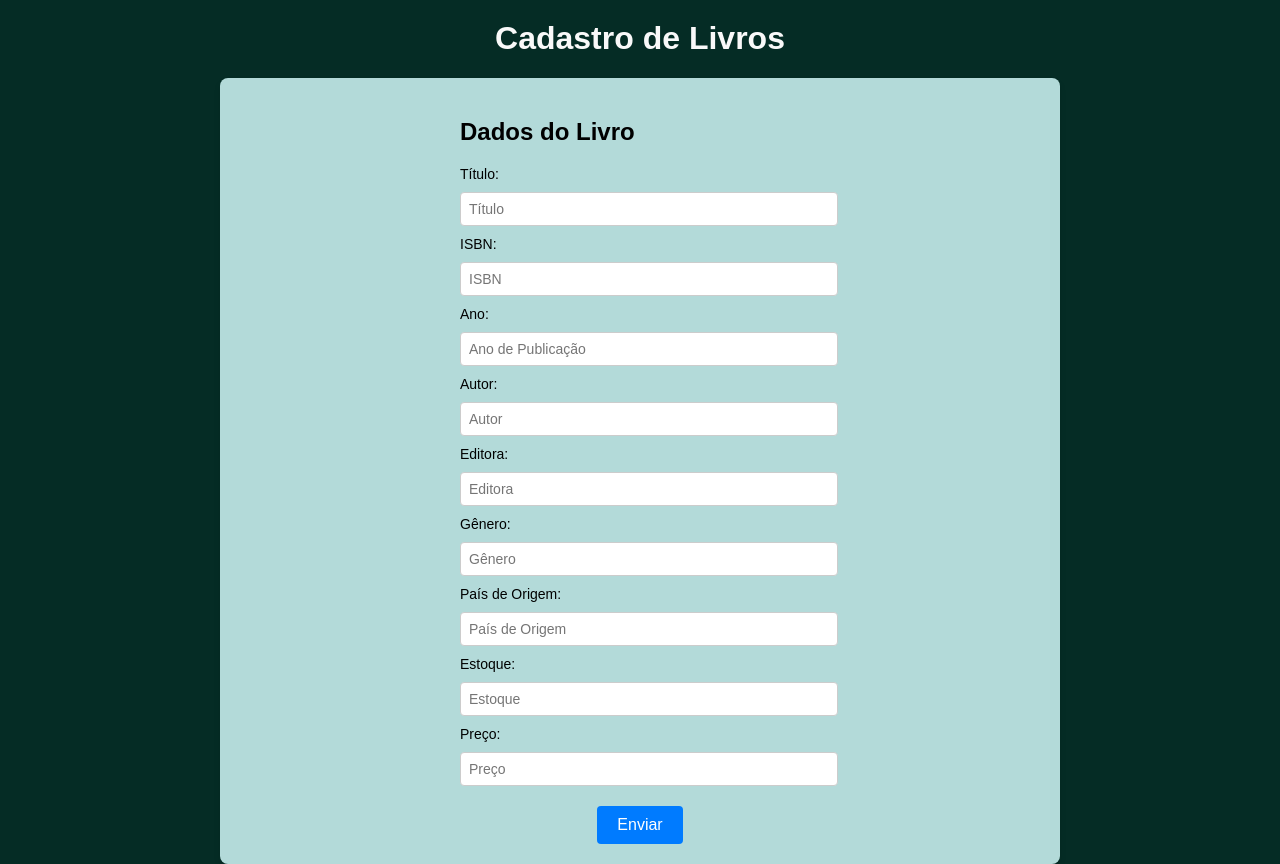
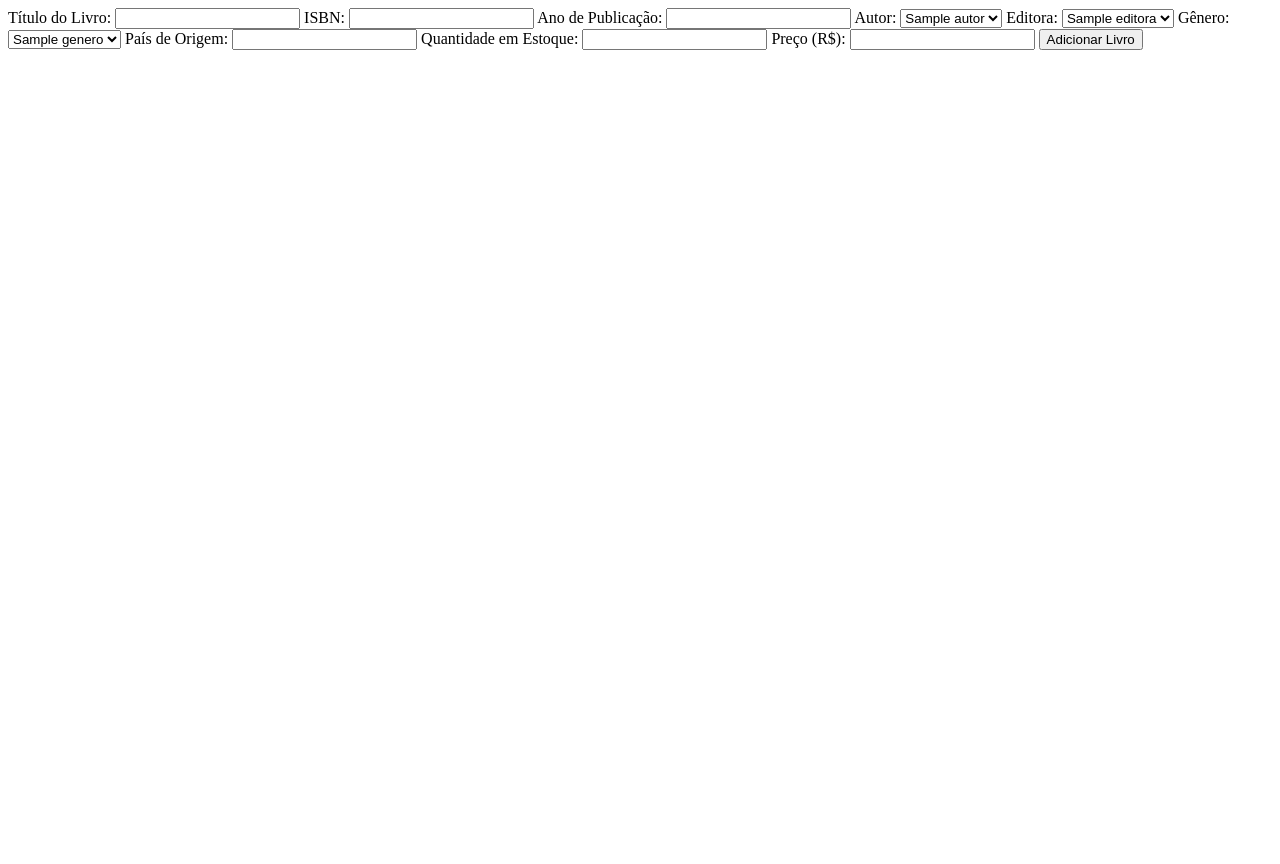
Before and after one commit to diogomador/Projeto-BD, a Flask app: page /cadastrar_livro in a window 1280 px wide. After the commit the page ends 50 px from the top, so only its background shows below. Run offline with Flask 3, Linux system fonts and the light colour scheme; the visitor is signed in with stand-in values (Sample User, id 1); tables that the repository leaves empty hold one stand-in row (values such as "Sample post"); parts of the project's set-up code (start-up, migrations or seed data) failed here and were passed over; some libraries are stand-ins or nearby versions.

Commit message:
Criação dos cadastros necessarios para cadasrar livro

```diff
--- a/templates/cadastro_livro.html
+++ b/templates/cadastro_livro.html
@@ -3,45 +3,50 @@
 <head>
     <meta charset="UTF-8">
     <meta name="viewport" content="width=device-width, initial-scale=1.0">
-    <link rel="stylesheet" href="{{ url_for('static', filename='cadastro_livro.css') }}">
     <title>Document</title>
 </head>
 <body>
+    <form method="POST" action="{{ url_for('cadastrar_livro') }}">
+        <label for="titulo">Título do Livro:</label>
+        <input type="text" name="titulo" id="titulo" required>
 
-    <h1>Cadastro de Livros</h1>
+        <label for="isbn">ISBN:</label>
+        <input type="text" name="isbn" id="isbn" required>
 
-    <form action="{{ url_for('cadastro_livro') }}" method="post">
-        <div class="dados">
-            <h2>Dados do Livro</h2>
-            <label for="titulo">Título:</label>
-            <input type="text" id="titulo" name="titulo" placeholder="Título">
+        <label for="ano">Ano de Publicação:</label>
+        <input type="number" name="ano" id="ano" required>
 
-            <label for="isbn">ISBN:</label>
-            <input type="text" id="isbn" name="isbn" placeholder="ISBN">
+        <label for="autor">Autor:</label>
+        <select name="autor" id="autor" required>
+            {% for autor in autores %}
+            <option value="{{ autor[0] }}">{{ autor[1] }}</option>
+            {% endfor %}
+        </select>
 
-            <label for="ano">Ano:</label>
-            <input type="number" id="ano" name="ano" placeholder="Ano de Publicação">
+        <label for="editora">Editora:</label>
+        <select name="editora" id="editora" required>
+            {% for editora in editoras %}
+            <option value="{{ editora[0] }}">{{ editora[1] }}</option>
+            {% endfor %}
+        </select>
 
-            <label for="autor">Autor:</label>
-            <input type="text" id="autor" name="autor" placeholder="Autor">
+        <label for="genero">Gênero:</label>
+        <select name="genero" id="genero" required>
+            {% for genero in generos %}
+            <option value="{{ genero[0] }}">{{ genero[1] }}</option>
+            {% endfor %}
+        </select>
 
-            <label for="editora">Editora:</label>
-            <input type="text" id="editora" name="editora" placeholder="Editora">
+        <label for="pais_origem">País de Origem:</label>
+        <input type="text" name="pais_origem" id="pais_origem" required>
 
-            <label for="genero">Gênero:</label>
-            <input type="text" id="genero" name="genero" placeholder="Gênero">
+        <label for="estoque">Quantidade em Estoque:</label>
+        <input type="number" name="estoque" id="estoque" required>
 
-            <label for="pais_origem">País de Origem:</label>
-            <input type="text" id="pais_origem" name="pais_origem" placeholder="País de Origem">
+        <label for="preco">Preço (R$):</label>
+        <input type="number" name="preco" id="preco" step="0.01" required>
 
-            <label for="estoque">Estoque:</label>
-            <input type="number" id="estoque" name="estoque" placeholder="Estoque">
-
-            <label for="preco">Preço:</label>
-            <input type="number" id="preco" name="preco" placeholder="Preço">
-        </div>
-
-        <input class="enviar" type="submit" value="Enviar">
+        <button type="submit">Adicionar Livro</button>
     </form>
 
 </body>
```
Also changed, not shown: templates/cadastrar_autor.html (added, +16 -0 lines), templates/cadastrar_editora.html (added, +16 -0 lines), templates/cadastrar_genero.html (added, +16 -0 lines).
